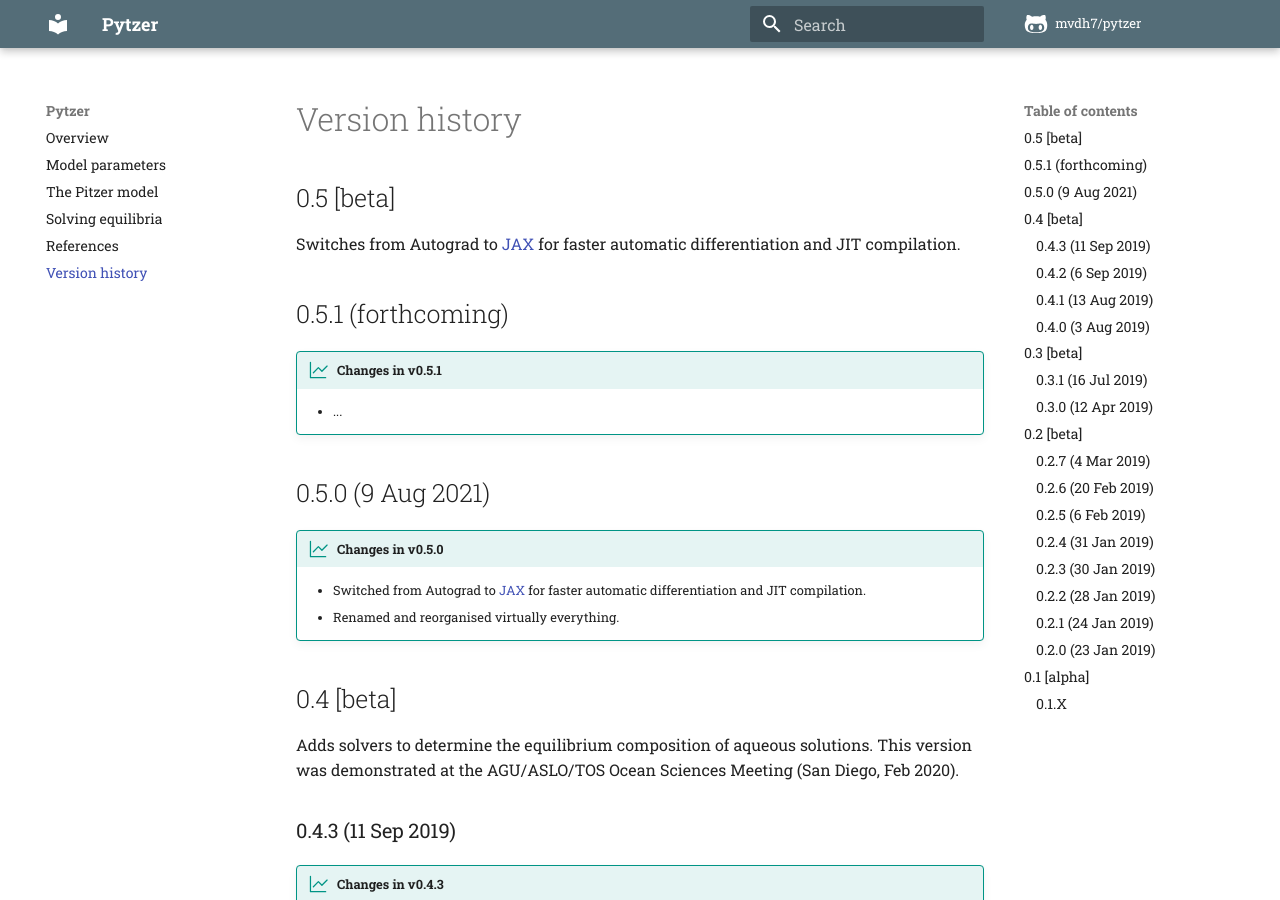
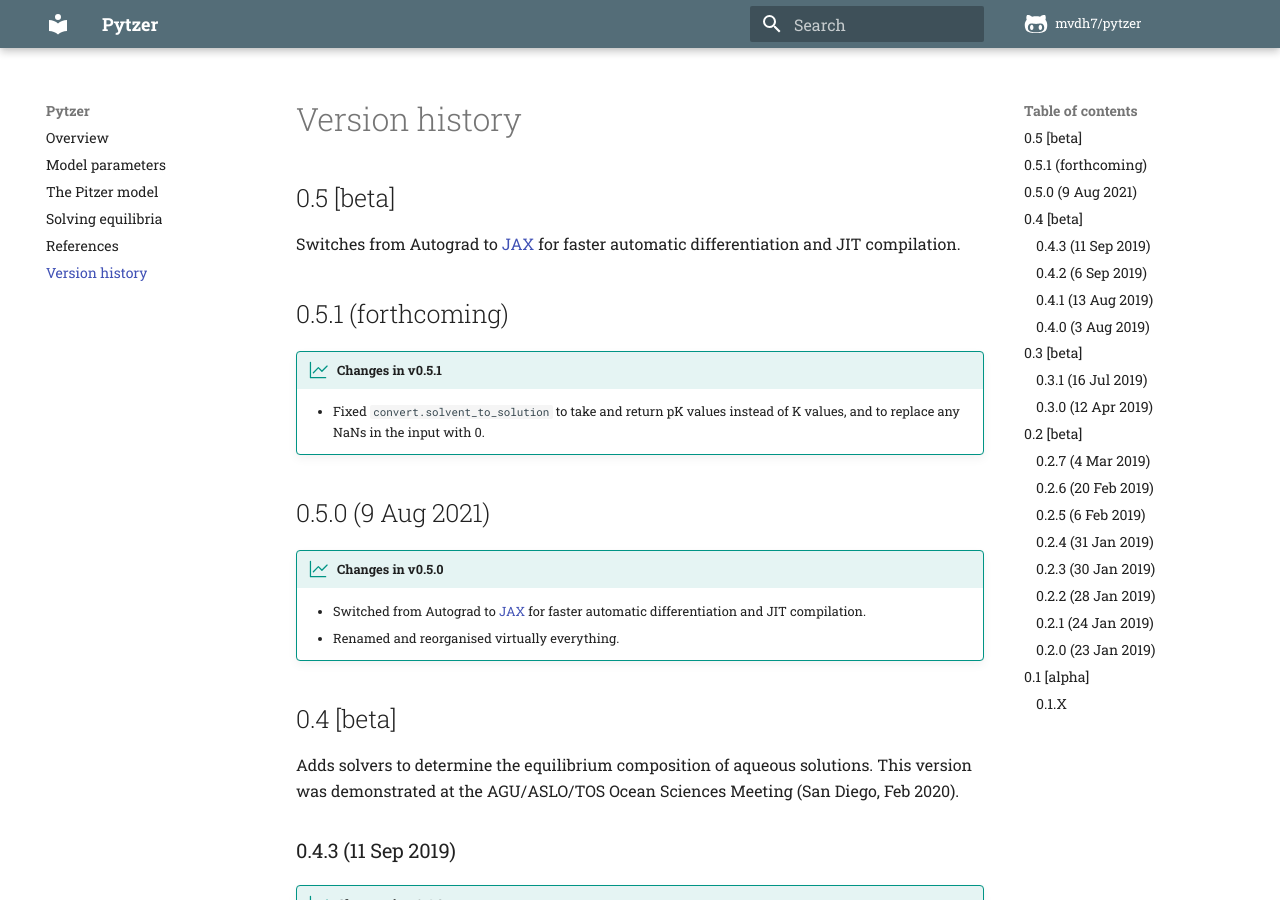
Before and after one commit to mvdh7/pytzer, an MkDocs documentation site: the page built from docs/versions.md, in a window 1280 px wide and 900 px high. Built offline with MkDocs 1.6.1 and Material for MkDocs 9.7.7, drawn with Linux system fonts in a browser that asks for light colours; comment, search, counter and statistics services are not loaded.

Commit message:
Add changes from last commit to `docs/versions.md`.

```diff
--- a/docs/versions.md
+++ b/docs/versions.md
@@ -7,7 +7,7 @@ Switches from Autograd to [JAX](https://jax.readthedocs.io/en/latest/) for faste
 ## 0.5.1 (forthcoming)
 
 !!! new-version "Changes in v0.5.1"
-    * ...
+    * Fixed `convert.solvent_to_solution` to take and return pK values instead of K values, and to replace any NaNs in the input with 0.
 
 ## 0.5.0 (9 Aug 2021)
 
```
